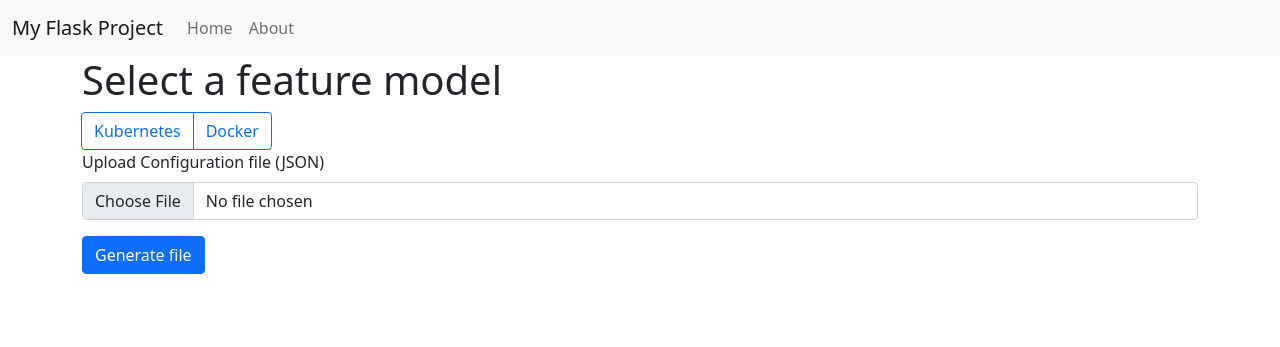
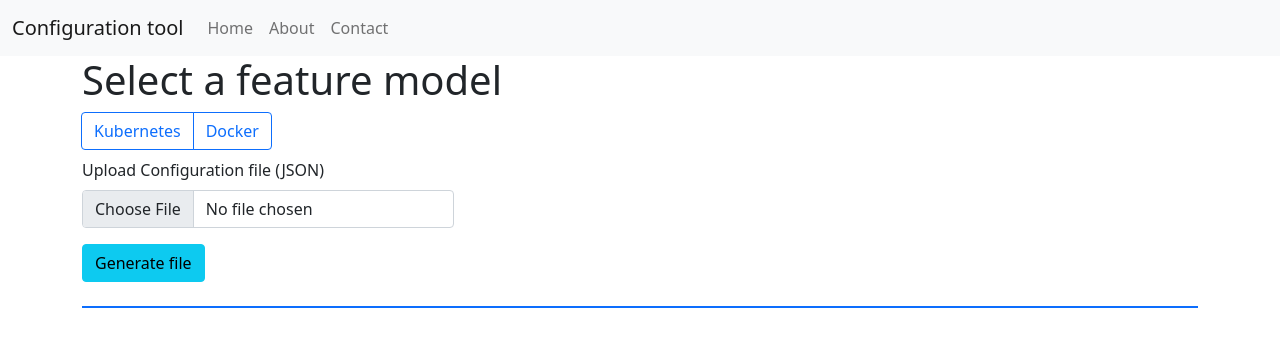
Before and after one commit to Enriquelp/webFicherosConf, a Flask app: page / in a window 1280 px wide. Shown: the top 347 px of the page. Run offline with Flask 3, Linux system fonts and the light colour scheme; some libraries are stand-ins or nearby versions.

Commit message:
Añadido comprobacion de configuraciones, redireccion a web de contacto y cambios en el About

```diff
--- a/app.py
+++ b/app.py
@@ -14,9 +14,12 @@
 pathFM = 'static/feature_models/' # Ruta hacia los FM
 app.config['UPLOAD_FOLDER'] = 'uploads' # Configurar el folder donde se guardarán los archivos subidos
 app.secret_key = 'supersecretkey'  # Para habilitar mensajes flash
+error = ''  # Variable para almacenar errores
 
 @app.route('/')
 def index():
+    global error
+    error = ''
     return render_template('index.html')
 
 @app.route('/about')
@@ -51,6 +54,8 @@
         filepath = os.path.join(app.config['UPLOAD_FOLDER'], file.filename)
         dest = os.path.join(app.config['UPLOAD_FOLDER'], 'config')
         file.save(filepath)
+        global error
+        error = ''
 
         # Eliminar el archivo de configuración si existe antes de generar el nuevo
         if os.path.exists(dest):
@@ -63,8 +68,8 @@
                 mapping = 'static/mapping_models/dockerfile_conf_mapping.csv'
 
                 # Procesar el archivo subido y crear el archivo de config.txt
-                configuration = generate_conf(filepath, mapping, template, False, False, True, dest)
-
+                configuration, error = generate_conf(filepath, mapping, template, False, False, True, dest)
+                print(error)
                 # Eliminar el archivo JSON después de procesarlo
                 os.remove(filepath)
                 return send_file(dest, as_attachment=True, download_name='Dockerfile')
@@ -74,8 +79,8 @@
                 mapping = 'static/mapping_models/Kubernetes_manifest_mapping_v2.csv'
 
                 # Procesar el archivo subido y crear el archivo de config.yaml
-                configuration = generate_conf(filepath, mapping, template, True, False, False, dest)
-
+                configuration, error = generate_conf(filepath, mapping, template, True, False, False, dest)
+                print(error)
                 # Eliminar el archivo JSON después de procesarlo
                 os.remove(filepath)
                 return send_file(dest, as_attachment=True, download_name='config.yaml')
@@ -87,6 +92,12 @@
                 os.remove(filepath)
             return jsonify({"error": f"Error al procesar el archivo: {str(e)}"}), 500
 
+@app.route('/check', methods=['GET'])
+def check_errors():
+    if error != '':
+        return jsonify(f"error: {error}"), 200
+    else:
+        return jsonify(f"There are no errors"), 200
 
 # Manejo de errores 404
 @app.errorhandler(404)
--- a/templates/base.html
+++ b/templates/base.html
@@ -3,7 +3,7 @@
 <head>
     <meta charset="UTF-8">
     <meta name="viewport" content="width=device-width, initial-scale=1, shrink-to-fit=yes">
-    <title>{% block title %}Mi Página Flask{% endblock %}</title>
+    <title>{% block title %}Configuration tool{% endblock %}</title>
     <!-- Bootstrap 5 CSS -->
     <link href="https://cdn.jsdelivr.net/npm/bootstrap@5.1.3/dist/css/bootstrap.min.css" rel="stylesheet" integrity="sha384-1BmE4kWBq78iYhFldvKuhfTAU6auU8tT94WrHftjDbrCEXSU1oBoqyl2QvZ6jIW3" crossorigin="anonymous">
     <link rel="stylesheet" href="{{ url_for('static', filename='css/estilos.css') }}">
@@ -12,7 +12,7 @@
 
     <nav class="navbar navbar-expand-lg navbar-light bg-light">
         <div class="container-fluid">
-            <a class="navbar-brand">My Flask Project</a>
+            <a class="navbar-brand">Configuration tool</a>
             <button class="navbar-toggler" type="button" data-bs-toggle="collapse" data-bs-target="#navbarNav" aria-controls="navbarNav" aria-expanded="false" aria-label="Toggle navigation">
                 <span class="navbar-toggler-icon"></span>
             </button>
@@ -24,6 +24,8 @@
                     <li class="nav-item">
                         <a class="nav-link" href="{{ url_for('about') }}">About</a>
                     </li>
+                    <li class="nav-item">
+                        <a class="nav-link" href="http://caosd.lcc.uma.es/#team">Contact</a>
                 </ul>
             </div>
         </div>
--- a/templates/index.html
+++ b/templates/index.html
@@ -17,13 +17,16 @@
 
 <!-- Subir el archivo de configuración -->
 <form id="upload-form" action="/upload" method="POST" enctype="multipart/form-data" onsubmit="return submitForm()">
-  <div class="mb-3">
-    <label for="file" class="form-label">Upload Configuration file (JSON)</label>
+  <div class="mb-3 col-md-4">
+    <label for="file" class="form-label mt-2">Upload Configuration file (JSON)</label>
     <input class="form-control" type="file" id="file" name="file" required>
   </div>
   <!-- Campo oculto para el feature model -->
   <input type="hidden" id="featureModel" name="feature_model">
-  <button type="submit" class="btn btn-primary">Generate file</button>
+  <div>
+    <button id="upload-form-btn" type="submit" class="btn btn-info">Generate file</button>
+    <button id="check-errors-btn" type="button"  class="btn btn-warning d-none ms-1">Check errors</button>
+  </div>
 </form>
 
 <!-- Spinner de carga -->
@@ -34,18 +37,65 @@
 </div>
 
 <!-- div dodne se mosntrará el arbol del FM -->
-<div id="contentArea" class="mt-3"></div>
+<container class="container-fluid ">
+  <div id="contentArea" class="border border-primary overflow-auto"></div>
+</container>
+
+
+<!-- Modal HTML (Bootstrap) para mostrar el error de la configuracion -->
+<div class="modal fade" id="errorModal" tabindex="-1" aria-labelledby="errorModalLabel" aria-hidden="true">
+  <div class="modal-dialog">
+    <div class="modal-content">
+      <div class="modal-header">
+        <h5 class="modal-title" id="errorModalLabel">Error Check</h5>
+        <button type="button" class="btn-close" data-bs-dismiss="modal" aria-label="Close"></button>
+      </div>
+      <div class="modal-body" id="modal-message">
+        <!-- Aquí se insertará el mensaje de error -->
+      </div>
+      <div class="modal-footer">
+        <button type="button" class="btn btn-secondary" data-bs-dismiss="modal">Close</button>
+      </div>
+    </div>
+  </div>
+</div>
 
 <!-- Script para manejar la selección de un feature model -->
 <script>
+  canCheck = false;
   // Función para establecer el valor del feature model
   function setFeatureModel(model) {
     document.getElementById('featureModel').value = model;
   }
 
+
+  // Cambiamos el funcionamiento del segundo boton para que no envie el formulario
+  document.getElementById('check-errors-btn').addEventListener('click', function(event) {
+    event.preventDefault(); // Evita que el formulario se envíe
+    // Llamamos a la funcion para comprobar la validez de la configuracion
+    checkErrors();
+  });
+
+  // Función para comprobar la validez de la configuración
+  function checkErrors(){
+    if (canCheck = true) {
+      fetch('/check')
+      .then(response => response.json())
+      .then(data => {
+        // Actualizar el contenido del modal con el mensaje recibido
+        document.getElementById('modal-message').textContent = data;
+
+        // Mostrar el modal
+        var myModal = new bootstrap.Modal(document.getElementById('errorModal'));
+        myModal.show();
+      })
+      .catch(error => console.error(error));
+    }
+  }
   // Función para manejar el envío del formulario
   function submitForm() {
     // Verificar si se ha seleccionado un feature model
+    canCheck = true;
     const featureModel = document.getElementById('featureModel').value;
     if (!featureModel) {
       alert('Please select a feature model.');
@@ -53,6 +103,7 @@
     }
 
     // El formulario se enviará normalmente
+    document.getElementById('check-errors-btn').classList.remove('d-none');
     return true;
   }
 
@@ -69,7 +120,6 @@
     fetch(`/load_fm/${model}`)
       .then(response => response.json())
       .then(data => {
-        console.log(data)
         // Renderizar el contenido que llega del backend
         const contentArea = document.getElementById('contentArea');
         contentArea.innerHTML = createTree(data);
```
Also changed, not shown: static/script/main_resolve_variability.py (+20 -4 lines), templates/about.html (+6 -9 lines), 2 other files.
